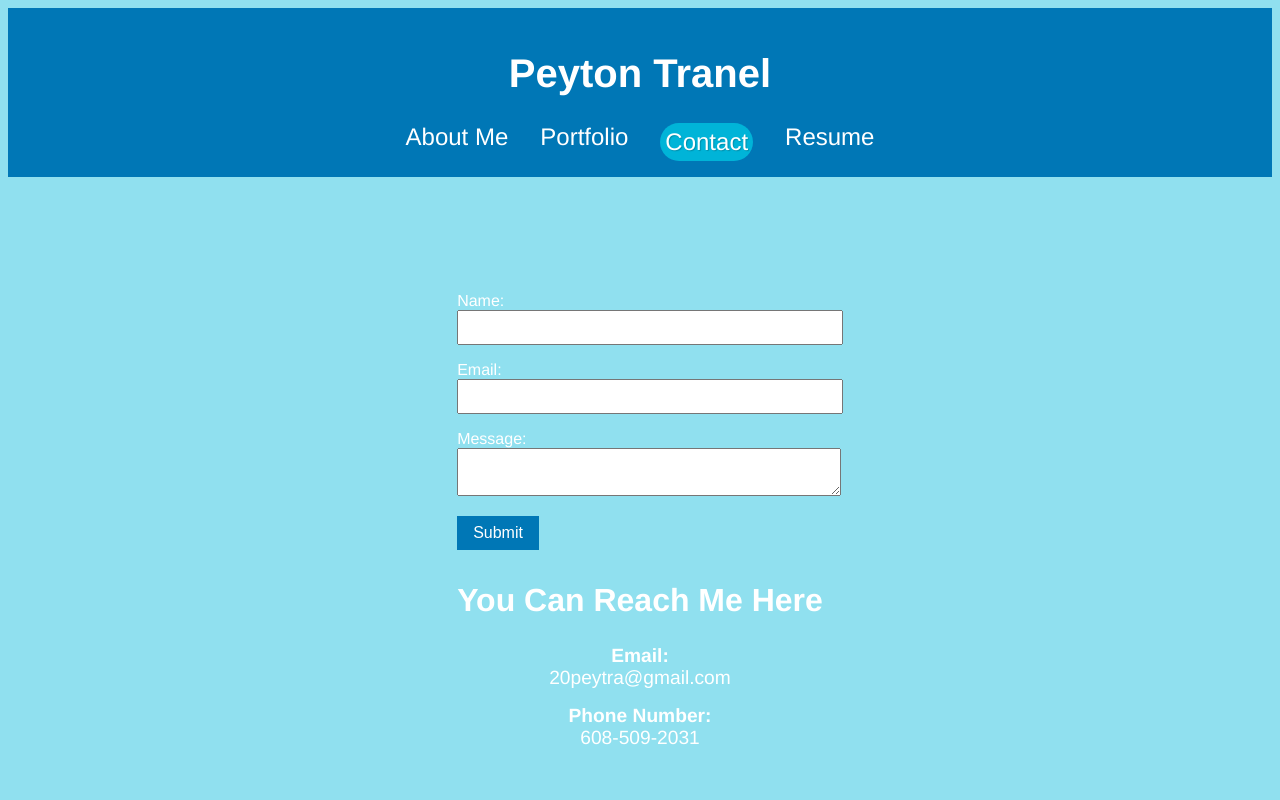
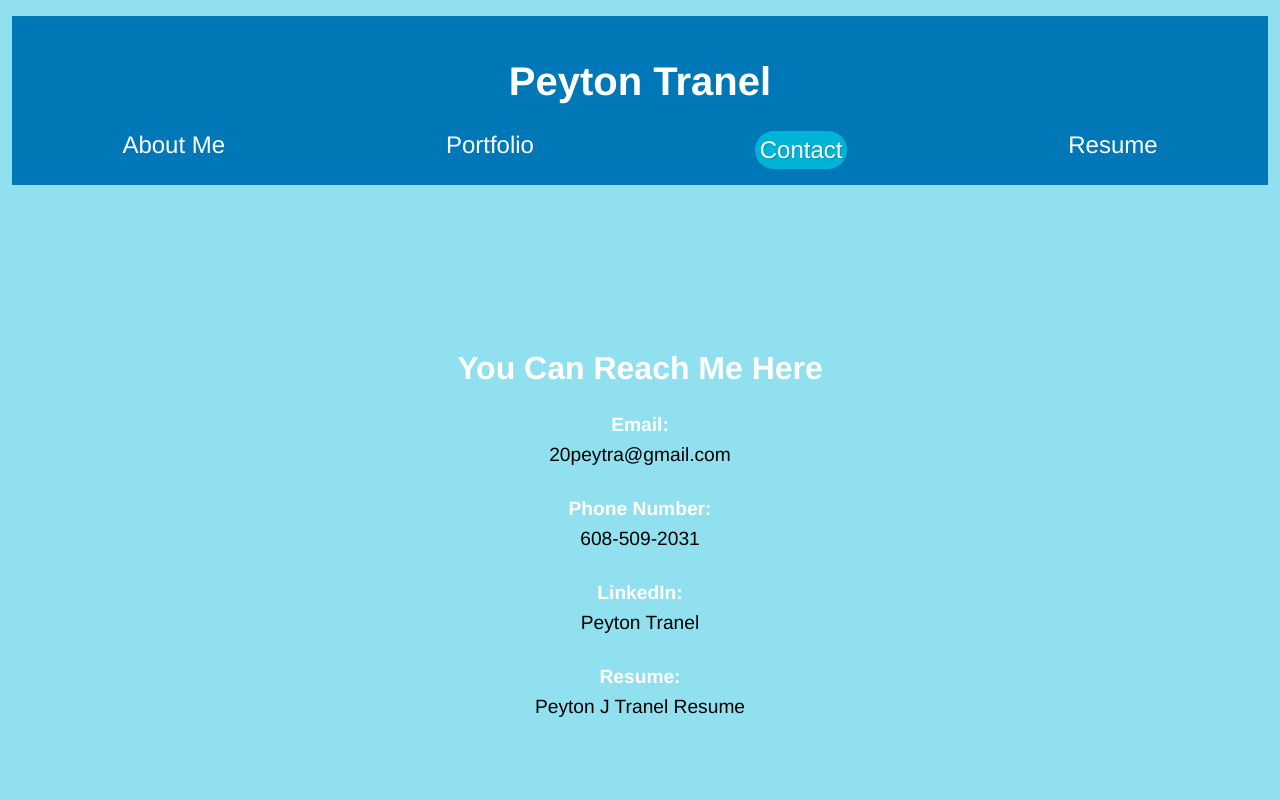
Before and after one commit to pjt3232/React-Portfolio, a React (Vite) app: page /contact in a window 1280 px wide. Shown: the top 800 px of the page. Built offline with nearby package versions, Linux system fonts and the light colour scheme.

Commit message:
Updated portfolio and contact page; major changes to css

```diff
--- a/src/App.css
+++ b/src/App.css
@@ -35,11 +35,11 @@ body {
 
 .content p {
   margin-bottom: 1.5rem;
+  font-size: 1.5rem;
 }
 
 .container {
-  max-width: 1200px;
-  margin: 0 auto;
+  padding: 0 2rem;
 }
 
 /*contact page styling*/
@@ -52,25 +52,6 @@ body {
   color: white;
 }
 
-.contact form {
-  max-width: 400px;
-}
-
-.contact form input, form textarea {
-  width: 100%;
-  padding: 0.5rem;
-  margin-bottom: 1rem;
-}
-
-.contact form button {
-  background-color: #0077b6ff;
-  color: white;
-  font-size: 1rem;
-  padding: 0.5rem 1rem;
-  border: none;
-  cursor: pointer;
-}
-
 .contact-information {
   text-align: center;
   margin-top: 2rem;
@@ -81,24 +62,29 @@ body {
 }
 
 .contact-information div {
-  margin-bottom: 1rem;
+  margin-bottom: 2rem;
 }
 
 .contact-information label {
   display: block;
   font-size: 1.2rem;
   font-weight: bold;
+  margin-bottom: 0.5rem;
 }
 
 .contact-information a {
-  color: white;
+  color: black;
   text-decoration: none;
   font-size: 1.2rem;
   transition: color 0.3s;
 }
 
 .contact-information a:hover {
-  color: #00b4d8ff;
+  background-color: #0077b6ff;
+  color: white;
+  text-shadow: 1px 1px 1px rgba(0, 0, 0, 0.2);
+  border-radius: 25px;
+  padding: 5px;
 }
 
 /*resume page styling*/
@@ -116,7 +102,21 @@ body {
 }
 
 .resume p {
+  text-align: center;
   font-size: 2.1rem;
+}
+
+.resume a {
+  color: black;
+  text-decoration: none;
+}
+
+.resume a:hover {
+  background-color: #0077b6ff;
+  color: white;
+  text-shadow: 1px 1px 1px rgba(0, 0, 0, 0.2);
+  border-radius: 25px;
+  padding: 5px;
 }
 
 .resume ul {
@@ -132,8 +132,10 @@ body {
 
 /*header and nav styling*/
 header {
+  width: calc(100vw - 1.5rem);
   background-color: #0077b6ff;
   padding: 1rem 0;
+  margin: 1rem auto;
   text-align: center;
 }
 
@@ -143,6 +145,7 @@ header h1 {
 }
 
 nav {
+  width: 100%;
   display: flex;
   justify-content: center;
 }
@@ -150,7 +153,7 @@ nav {
 nav a {
   color: white;
   text-decoration: none;
-  margin: 0 1rem;
+  margin: 0 auto;
   font-size: 1.1rem;
 }
 
@@ -172,27 +175,61 @@ nav .active {
 
 /*Footer styling*/
 footer {
+  width: calc(100vw - 1.5rem);
+  padding: 1rem 0;
+  margin: 0 auto;
   background-color: #0077b6ff;
-  padding: 1rem 0;
   text-align: center;
 }
 
 .footer-links a {
   color: white;
   text-decoration: none;
-  margin: 0 1rem;
+  margin: 0 2rem;
   display: inline-block;
 }
 
 /*portfolio projects styling*/
 .project-card {
+  max-width: 100vw;
   margin-bottom: 2rem;
   font-size: 1.5rem;
+  border: 1px solid #ddd;
+  padding: 1rem;
+  background-color: #f9f9f9;
+  border-radius: 5px;
+  box-shadow: 0px 0px 5px rgba(0, 0, 0, 0.2);
+  width: 90%;
+
+}
+
+.project-card h2 {
+  font-size: 1.5rem;
+  margin-bottom: 0.5rem;
+  margin-right: 1rem;
+}
+
+.project-card p {
+  max-width: 100%;
 }
 
 .project-img {
-  width: 15rem;
-  max-height: 25rem;
+  width: 100%;
+  max-height: 15rem;
+  object-fit: cover;
+}
+
+.problem {
+  font-size: 1rem;
+  color: #333;
+  margin-top: 1rem;
+}
+
+.technologies {
+  font-size: 1rem;
+  color: #555;
+  margin-top: 0.5rem;
+  font-style: italic;
 }
 
 .btn-primary {
@@ -207,6 +244,10 @@ footer {
   color: white;
   font-size: 1rem;
   padding: 0.5rem 1rem;
+}
+
+.btn-primary, .btn-secondary {
+  cursor: pointer;
 }
 
 /*starter vite and react logo styling for title*/
@@ -245,10 +286,16 @@ footer {
     width: 20rem;
     height: 20rem;
   }
+
+  .project-card {
+    max-width: 100%;
+  }
+
   .project-img {
-    width: 37rem;
-    height: 15rem;
+    width: 100%;
+    max-height: 18rem;;
   }
+
   nav a {
     font-size: 1.35rem;
   }
@@ -259,19 +306,17 @@ footer {
     width: 25rem;
     height: 25rem;
   }
+
   .project-img {
-    width: 50rem;
-    height: 20rem;
+    width: 100%;
+    max-height: 40rem;
   }
+
   nav a {
     font-size: 1.5rem;
   }
 }
 
 .card {
-  padding: 2em;
+  padding: 2rem;
 }
-
-.read-the-docs {
-  color: #888;
-}
--- a/src/pages/Contact.jsx
+++ b/src/pages/Contact.jsx
@@ -1,79 +1,10 @@
-import React, { useState } from  "react";
+import React from  "react";
 
 // contact page with form and input
 const Contact = () => {
-    const [name, setName] = useState('');
-    const [email, setEmail] = useState('');
-    const [message, setMessage] = useState('');
-    const [emailError, setEmailError] = useState('');
-
-    const validateEmail = (email) => {
-        const emailRegex = /^[^\s@]+@[^\s@]+\.[^\s@]+$/;
-        return emailRegex.test(email);
-    };
-
-    const handleEmailChange = (event) => {
-        const newEmail = event.target.value;
-        setEmail(newEmail);
-
-        if (newEmail && !validateEmail(newEmail)) {
-            setEmailError('Please enter a valid email address');
-        } else {
-            setEmailError('');
-        }
-    };
-
-    const handleSubmit = (event) => {
-        event.preventDefault();
-        if (!name || !email || !message) {
-            alert('All fields are required');
-            return;
-        }
-
-        if (!validateEmail(email)) {
-            alert('Please enter a valid email address');
-            return;
-        }
-
-        setName('');
-        setEmail('');
-        setMessage('');
-    };
 
     return (
         <section className="container content contact">
-            <form onSubmit={handleSubmit}>
-                <div>
-                    <label htmlFor="name">Name:</label>
-                    <input
-                    type="text"
-                    id="name"
-                    value={name}
-                    onChange={(event) => setName(event.target.value)}
-                    required
-                    />
-                </div>
-                <div>
-                    <label htmlFor="email">Email:</label>
-                    <input
-                    type="email"
-                    id="email"
-                    value={email}
-                    onChange={handleEmailChange}
-                    required
-                    />
-                    {emailError && <p>{emailError}</p>}
-                </div>
-                <div>
-                    <label htmlFor="message">Message:</label>
-                    <textarea
-                    id="message"
-                    value={message}
-                    onChange={(event) => setMessage(event.target.value)}
-                    required
-                    />
-                </div>
-                <button className="btn-primary" type="submit">Submit</button>
                 <div className="contact-information">
                     <h2>You Can Reach Me Here</h2>
                     <div>
@@ -84,8 +15,15 @@ const Contact = () => {
                         <label htmlFor="phone">Phone Number:</label>
                         <a href="tel:608-509-2031">608-509-2031</a>
                     </div>
+                    <div>
+                        <label htmlFor="phone">LinkedIn:</label>
+                        <a href="https://www.linkedin.com/in/peyton-tranel/">Peyton Tranel</a>
+                    </div>
+                    <div>
+                        <label htmlFor="phone">Resume:</label>
+                        <a href="https://drive.google.com/file/d/1L12gwHwC6VXInYsOa8Omqnm9jUDzYhsU/view?usp=sharing">Peyton J Tranel Resume</a>
+                    </div>
                 </div>
-            </form>
         </section>
     );
 };
```
Also changed, not shown: src/pages/Portfolio.jsx (+20 -12 lines).
